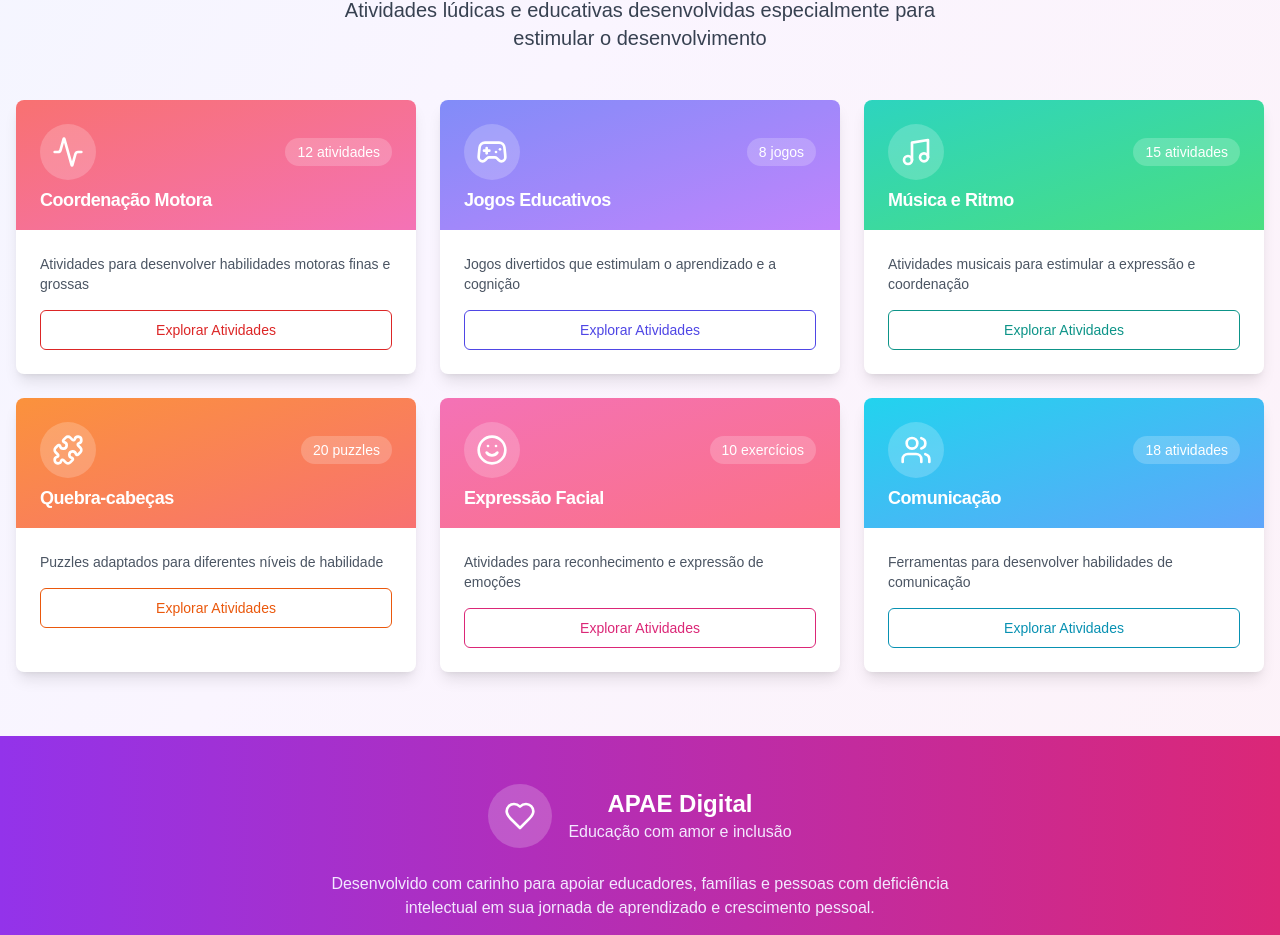
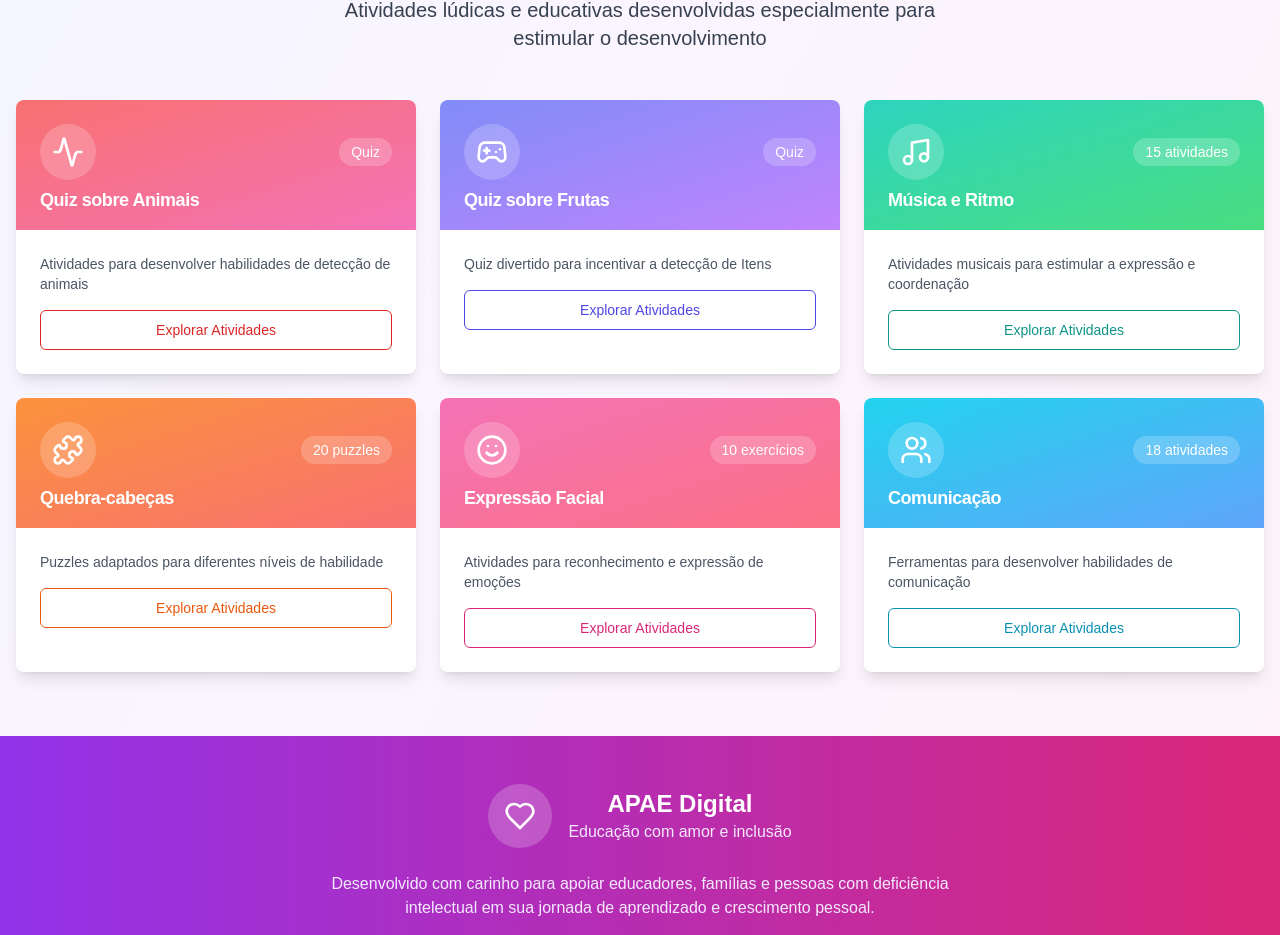
Before and after one commit to DaviVizicatoJuliano/Projeto-Apae, a Next.js app: page / in a window 1280 px wide. Shown: the part 1196-2131 px from the top of the page. Built offline with nearby package versions, Linux system fonts and the light colour scheme.

Commit message:
feat: teste de adição de quizes

```diff
--- a/app/page.tsx
+++ b/app/page.tsx
@@ -50,22 +50,22 @@ export default function APAEHomePage() {
 
   const moduleItems = [
   {
-    title: "Coordenação Motora",
-    description: "Atividades para desenvolver habilidades motoras finas e grossas",
+    title: "Quiz sobre Animais",
+    description: "Atividades para desenvolver habilidades de detecção de animais",
     icon: <Activity className="h-8 w-8" />,
     color: "bg-gradient-to-br from-red-400 to-pink-400",
     textColor: "text-red-600",
-    activities: "12 atividades",
-    path: "/atividades/coordenacao-motora", // <-- Adicionado
+    activities: "Quiz",
+    path: "/modulo_1/quiz_animais.html", // <-- Adicionado
   },
   {
-    title: "Jogos Educativos",
-    description: "Jogos divertidos que estimulam o aprendizado e a cognição",
+    title: "Quiz sobre Frutas",
+    description: "Quiz divertido para incentivar a detecção de Itens",
     icon: <Gamepad2 className="h-8 w-8" />,
     color: "bg-gradient-to-br from-indigo-400 to-purple-400",
     textColor: "text-indigo-600",
-    activities: "8 jogos",
-    path: "/atividades/jogos-educativos", // <-- Adicionado
+    activities: "Quiz",
+    path: "/modulo_1/quiz_frutas.html", // <-- Adicionado
   },
   {
     title: "Música e Ritmo",
```
